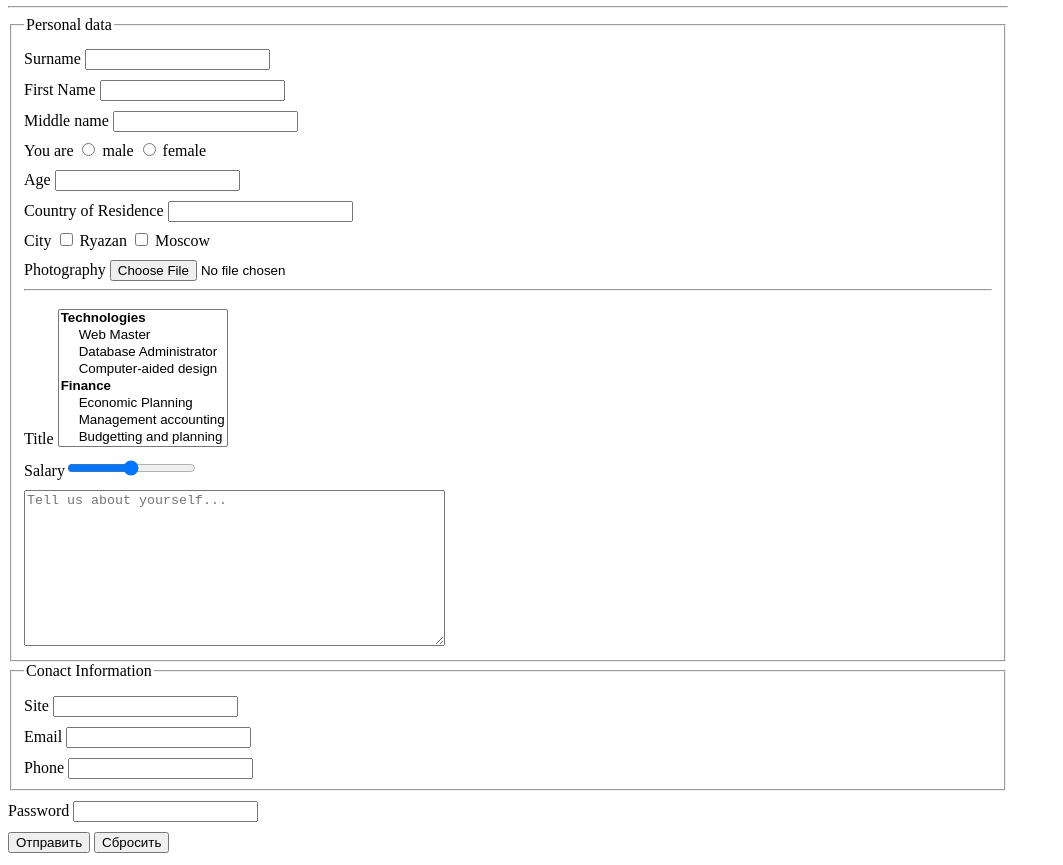
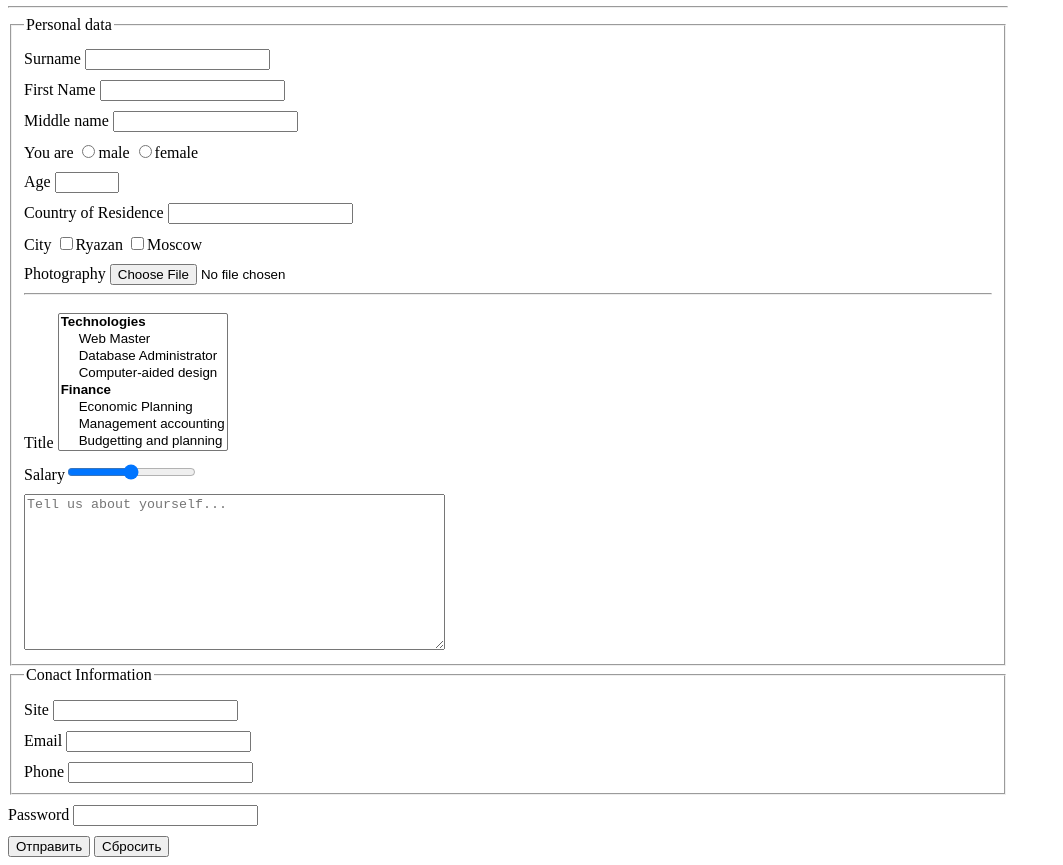
Before and after one commit to spiderpoul/fe-rsu-pavel_uvarov, a plain HTML site: page task1.html in a window 1280 px wide. Shown: the part 740-1605 px from the top of the page, without its empty margins (0-1063 px from the left). Drawn offline with Linux system fonts and the light colour scheme.

Commit message:
Fix form

```diff
--- a/task1.html
+++ b/task1.html
@@ -138,7 +138,7 @@
 
           <hr>
 
-          <form>
+          <form action="http://httpbin.org/post" method="post">
               <fieldset>
                   <legend>Personal data</legend>
                   <label>Surname <input type="text" name="surname"></label>
@@ -146,12 +146,10 @@
                   <label>Middle name <input type="text" name="middle-name"></label>
                   <div class="form-group-inline">
                       <label>You are </label>
-                      <input type="radio" name="sex" id="male">
-                      <label for="male">male</label>
-                      <input type="radio" name="sex" id="female">
-                      <label for="female">female</label>
+                      <label><input type="radio" name="sex" value="male">male</label>
+                      <label><input type="radio" name="sex" value="female">female</label>
                   </div>
-                  <label>Age <input type="text" name="age" min="18" max="101"></label>
+                  <label>Age <input type="number" name="age" min="18" max="101"></label>
                   <label>Country of Residence <input type="text" name="country" list="countries"></label>
                   <datalist id="countries">
                       <option value="Russia">
@@ -161,10 +159,8 @@
                   </datalist>
                   <div class="form-group-inline">
                       <label>City</label>
-                      <input type="checkbox" name="city" id="ryazan">
-                      <label for="ryazan">Ryazan</label>
-                      <input type="checkbox" name="city" id="moscow">
-                      <label for="moscow">Moscow</label>
+                      <label><input type="checkbox" name="city" value="ryazan">Ryazan</label>
+                      <label><input type="checkbox" name="city" value="moscow">Moscow</label>
                   </div>
                   <label>Photography <input type="file" name="photo"></label>
                   <hr>
@@ -183,16 +179,16 @@
                           </optgroup>
                       </select>
                   </label>
-                  <label>Salary<input type="range"></label>
+                  <label>Salary<input type="range" name="salary" min="10000" max="100000"></label>
                   <textarea cols="50" rows="10" placeholder="Tell us about yourself..."></textarea>
               </fieldset>
               <fieldset>
                   <legend>Conact Information</legend>
                   <label>Site <input type="text" name="site"></label>
-                  <label>Email <input type="text" name="email"></label>
-                  <label>Phone <input type="text" name="phone"></label>
+                  <label>Email <input type="email" name="email"></label>
+                  <label>Phone <input type="tel" name="phone"></label>
               </fieldset>
-              <label>Password <input type="text" name="password" required></label>
+              <label>Password <input type="password" name="password" required></label>
               <div class="buttons">
                   <input type="submit" value="Отправить">
                   <input type="reset" value="Сбросить">
```
